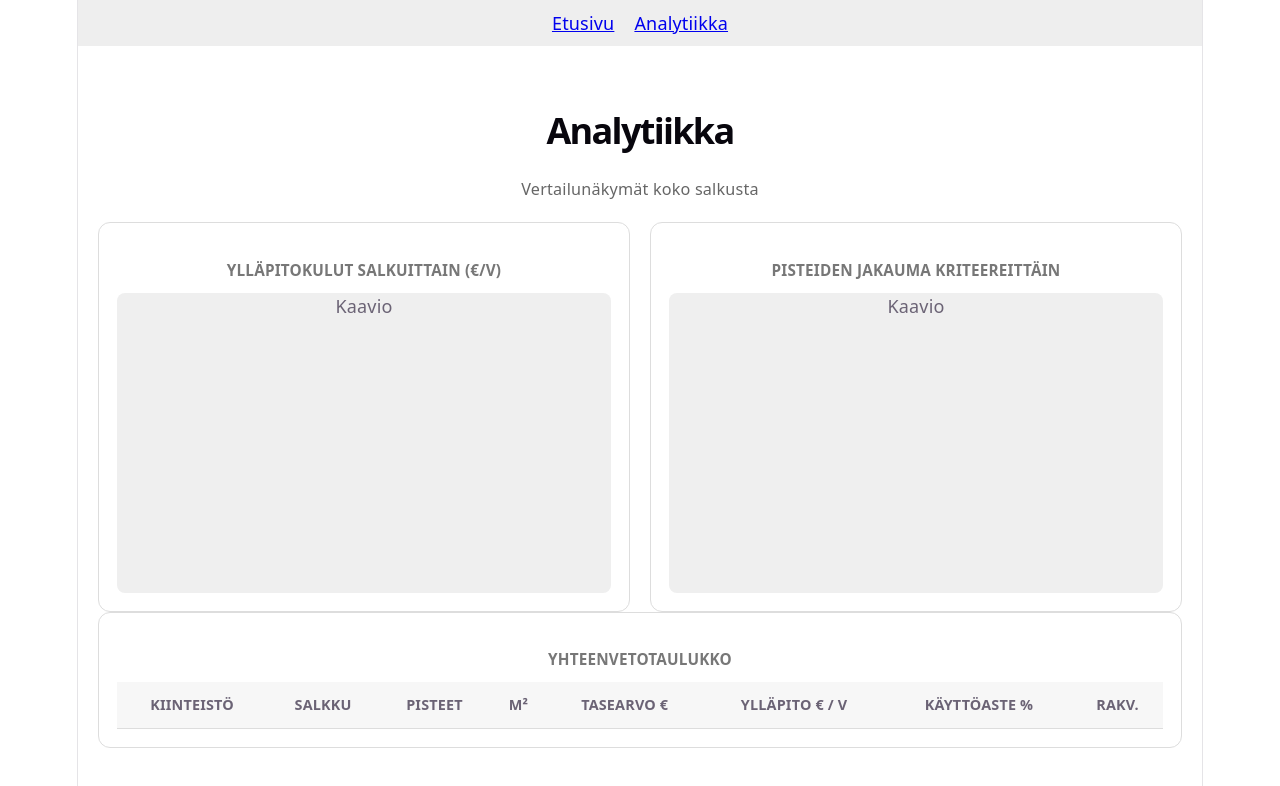
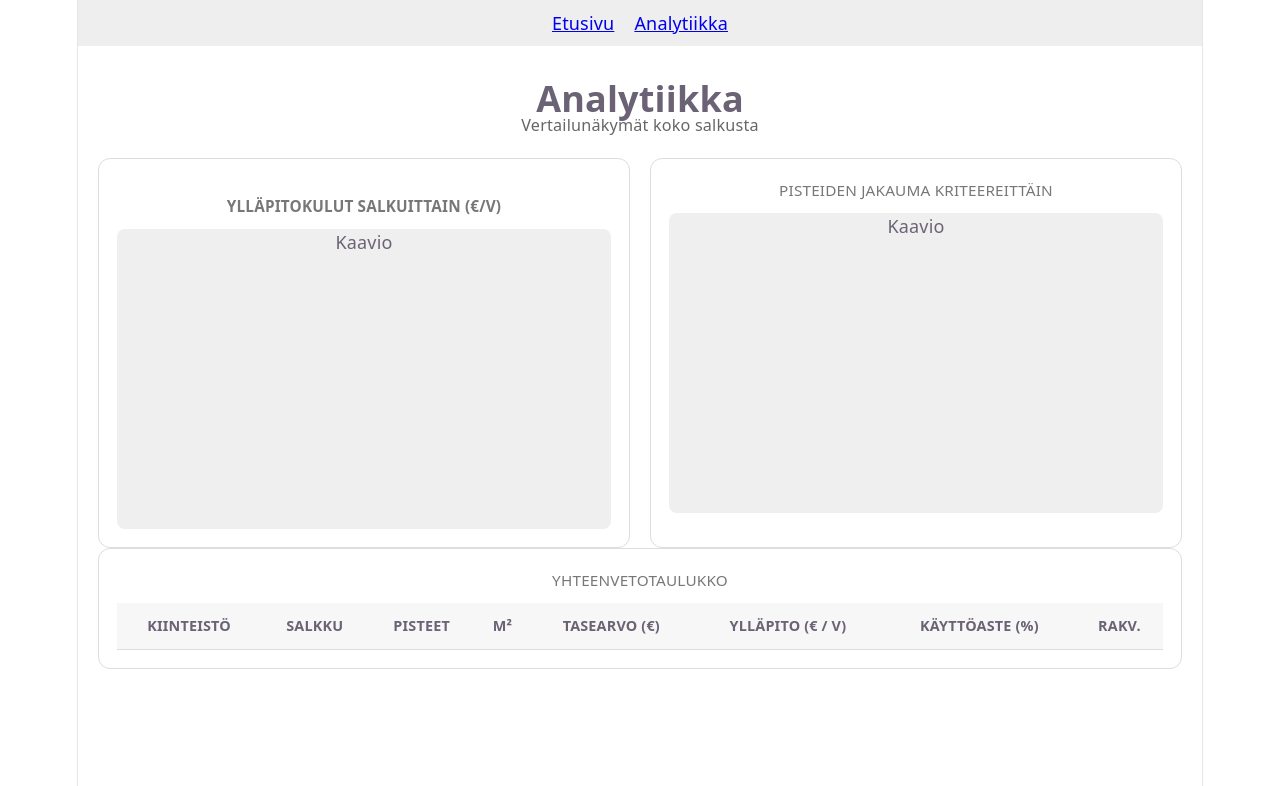
Before and after one commit to OAMK-Micropolis-project/KiinteistoTieKartta, a React (Vite) app in the folder kiinteistotiekartta/: page /analytics in a window 1280 px wide. Shown: the top 786 px of the page. Built offline with nearby package versions, Linux system fonts and the light colour scheme.

Commit message:
Changed h1 / h3 headers to div

```diff
--- a/kiinteistotiekartta/src/pages/AnalyticsView.tsx
+++ b/kiinteistotiekartta/src/pages/AnalyticsView.tsx
@@ -2,8 +2,8 @@ export default function AnalyticsView() {
   return (
     <div style={{ padding: "20px" }}>
 
-      <h1 className="page-title">Analytiikka</h1>
-      <p className="page-sub">Vertailunäkymät koko salkusta</p>
+      <div className="page-title">Analytiikka</div>
+      <div className="page-sub">Vertailunäkymät koko salkusta</div>
 
 
       {/** ========== YLLÄPITOKULUT SALKUITTAIN ========== */}
@@ -15,14 +15,14 @@ export default function AnalyticsView() {
 
         {/** ========== PISTEIDEN JAKAUMA KRITEEREITTÄIN ========== */}
         <div className="card">
-          <h3 className="card-title">Pisteiden jakauma kriteereittäin</h3>
+          <div className="card-title">Pisteiden jakauma kriteereittäin</div>
           <div className="chart-placeholder">Kaavio</div>
         </div>
       </div>
 
       {/** ========== YHTEENVETOTAULUKKO ========== */}
       <div className="card">
-        <h3 className="card-title">Yhteenvetotaulukko</h3>
+        <div className="card-title">Yhteenvetotaulukko</div>
 
         <table className="data-table" id="analyticsTable">
           <thead>
@@ -31,9 +31,9 @@ export default function AnalyticsView() {
               <th>Salkku</th>
               <th>Pisteet</th>
               <th>m²</th>
-              <th>Tasearvo €</th>
-              <th>Ylläpito € / V</th>
-              <th>Käyttöaste %</th>
+              <th>Tasearvo (€)</th>
+              <th>Ylläpito (€ / V)</th>
+              <th>Käyttöaste (%)</th>
               <th>RAKV.</th>
             </tr>
           </thead>
```
